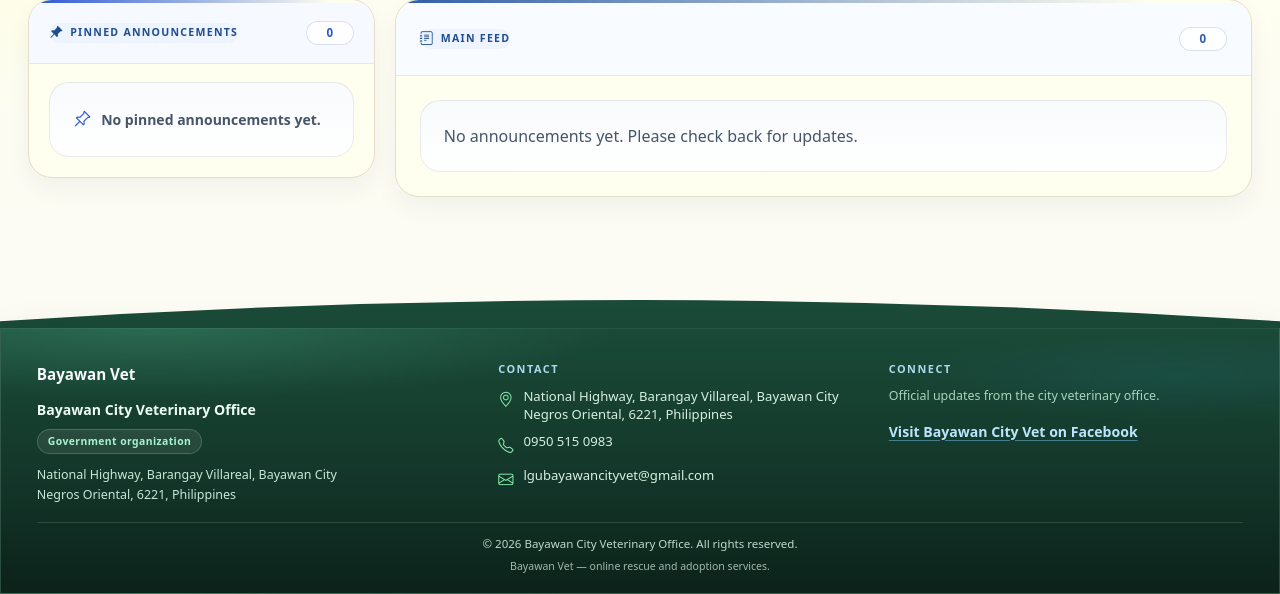
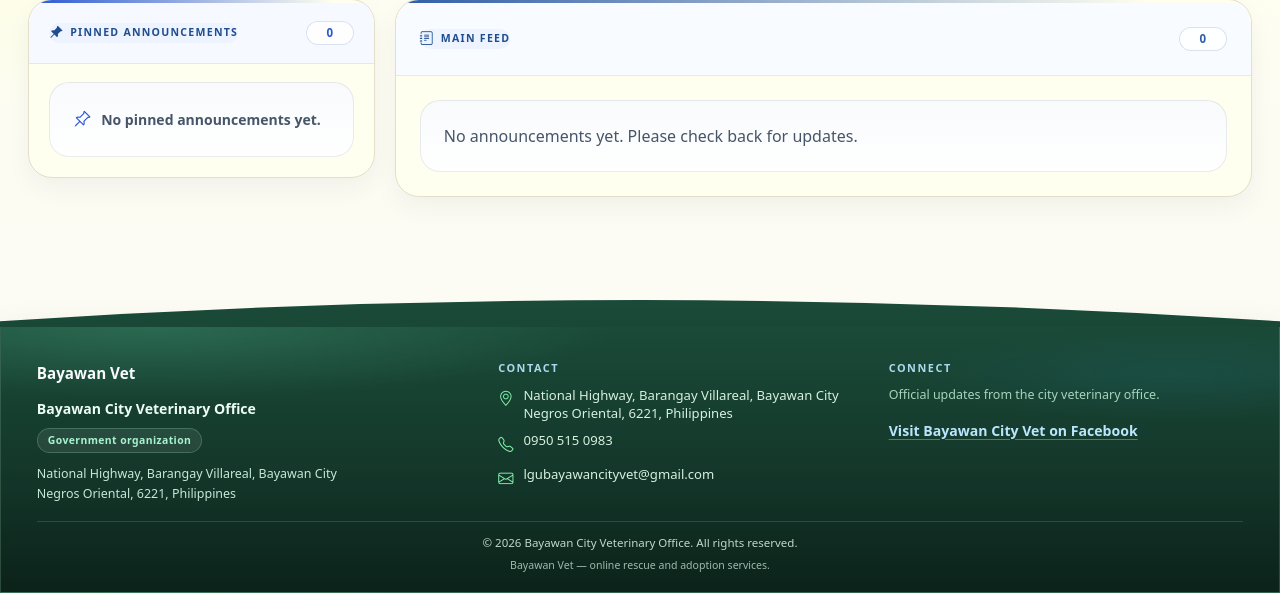
Before and after one commit to Guevarra-Alpie01/Capstone_DogAdoption, a Django app: page /user/announcements/ in a window 1280 px wide. Shown: the part 255-849 px from the top of the page. Run offline with Django 5.2, Linux system fonts and the light colour scheme; data that the repository does not hold is empty.

Commit message:
enhance curve

```diff
--- a/user/static/css/user_theme.css
+++ b/user/static/css/user_theme.css
@@ -1848,7 +1848,7 @@ tbody th,
 .site-footer__panel {
     position: relative;
     width: 100%;
-    margin-top: -1px;
+    margin-top: -2px;
     padding: clamp(22px, 3vw, 34px) clamp(22px, 2.8vw, 40px) 18px;
     border: 1px solid rgba(90, 129, 109, 0.42);
     border-top: none;
@@ -1857,9 +1857,8 @@ tbody th,
         radial-gradient(ellipse 80% 60% at 12% 0%, rgba(110, 231, 183, 0.2), transparent 45%),
         radial-gradient(ellipse 50% 40% at 92% 18%, rgba(56, 189, 248, 0.08), transparent 42%),
         linear-gradient(180deg, #1a4a38 0%, #14382b 52%, #0c221a 100%);
-    box-shadow:
-        0 22px 44px rgba(8, 32, 22, 0.22),
-        inset 0 1px 0 rgba(255, 255, 255, 0.06);
+    /* No top inset — a full-width inset was reading as a straight “line” under the wave */
+    box-shadow: 0 22px 44px rgba(8, 32, 22, 0.22);
 }
 
 .site-footer__grid {
--- a/user/templates/base.html
+++ b/user/templates/base.html
@@ -34,7 +34,7 @@
     <link rel="stylesheet" href="{% static 'css/auth_modal.css' %}?v=20260416white-panel">
     <link rel="stylesheet" href="{% static 'css/auth_google_field.css' %}?v=20260416label-notch-fix">
     {% endif %}
-    <link rel="stylesheet" href="{% static 'css/user_theme.css' %}?v=20260417footer-responsive-cols">
+    <link rel="stylesheet" href="{% static 'css/user_theme.css' %}?v=20260417footer-wave-no-line">
     <link rel="stylesheet" href="{% static 'css/notification_menu.css' %}?v=20260330b">
     <link rel="stylesheet" href="{% static 'css/user_button_skin.css' %}?v=20260416-sidebar-close-clean">
     <style>
```
